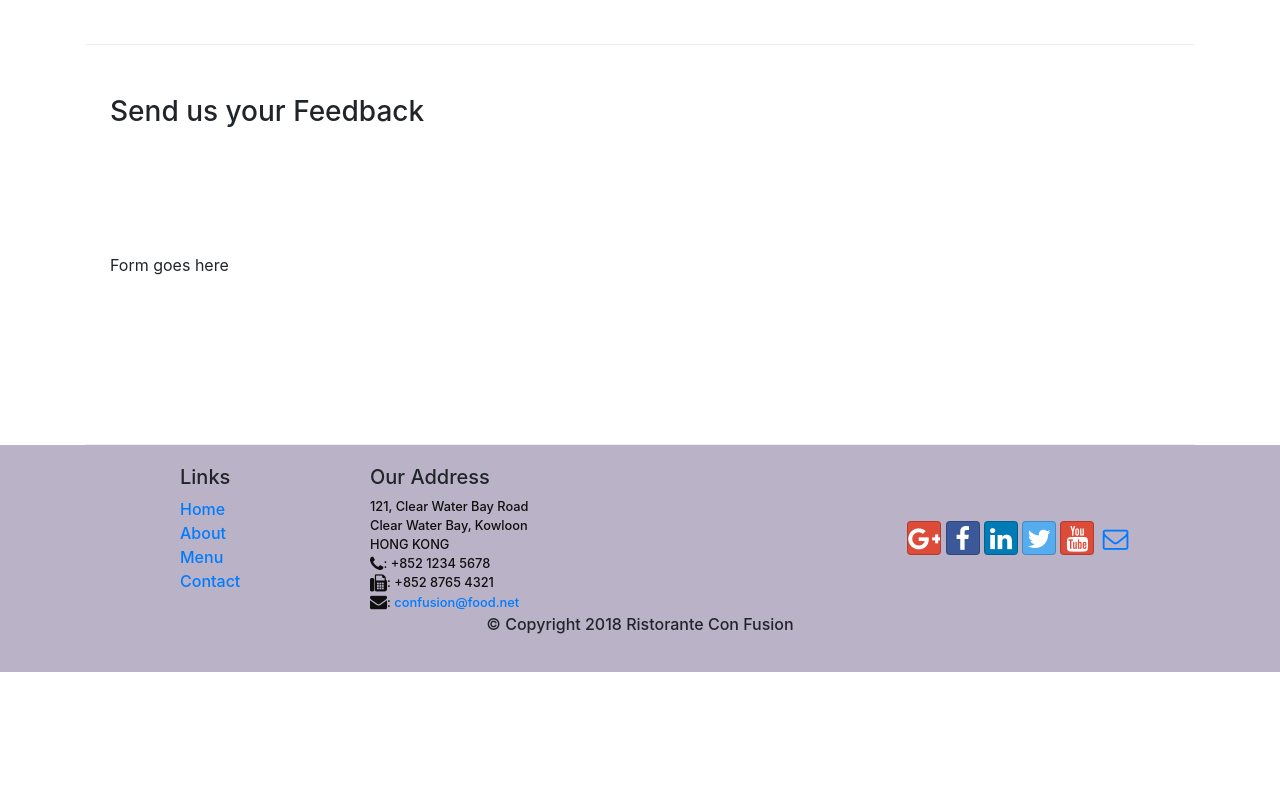
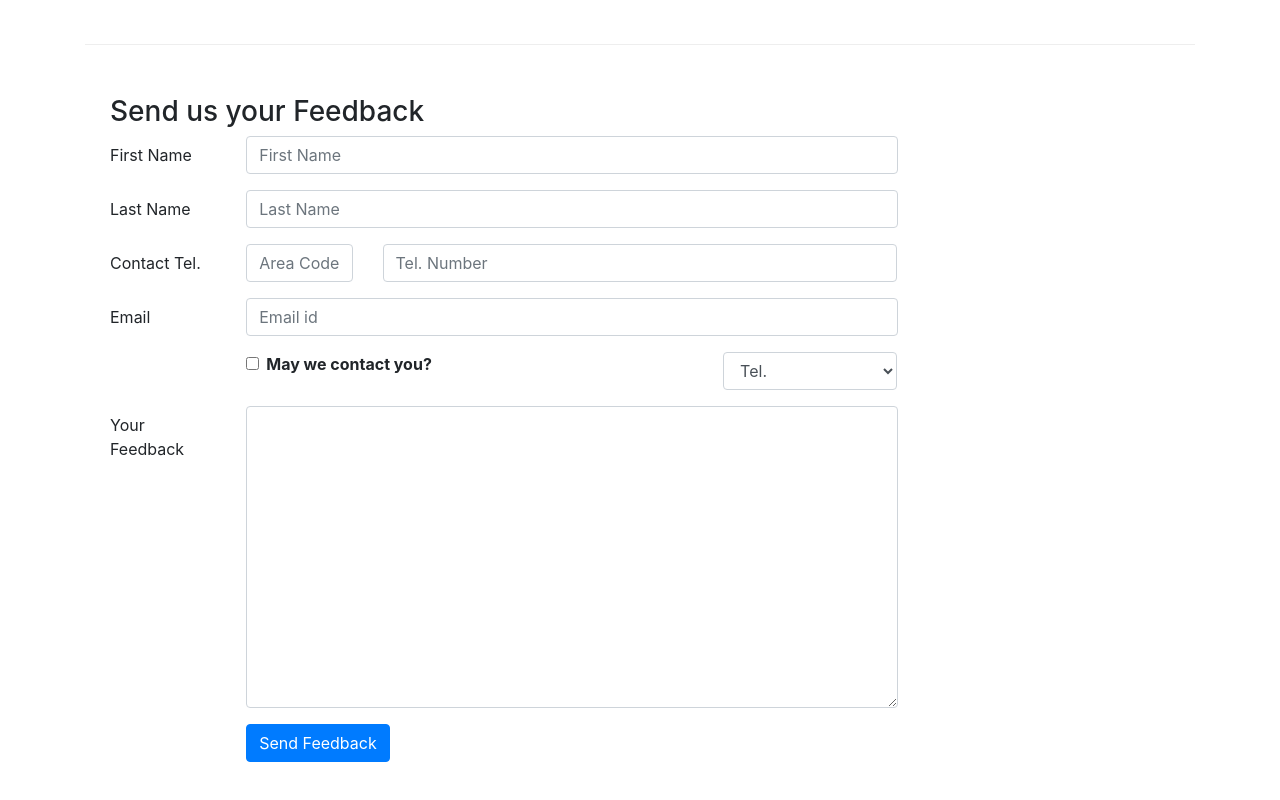
Before and after one commit to b-sujith/Fundamental-Concepts-Of-Compiler-Design, a website: page contactus.html in a window 1280 px wide. Shown: the part 820-1620 px from the top of the page. Before the commit the page ends 1492 px from the top, so only its background shows below. Drawn offline with nearby package versions, Linux system fonts and the light colour scheme.

Commit message:
week2 forms commit

```diff
--- a/contactus.html
+++ b/contactus.html
@@ -92,7 +92,62 @@
               <h3>Send us your Feedback</h3>
            </div>
             <div class="col-12 col-md-9">
-                Form goes here
+                <form>
+                    <div class="form-group row">
+                        <label for="firstname" class="col-md-2 col-form-label">First Name</label>
+                        <div class="col-12 col-md-10">
+                            <input type="text" class="form-control" id="firstname" name="firstname" placeholder="First Name">
+                        </div>
+                    </div>
+                    <div class="form-group row">
+                        <label for="lastname" class="col-md-2 col-form-label">Last Name</label>
+                        <div class="col-12 col-md-10">
+                            <input type="text" class="form-control" id="lastname" name="lastname" placeholder="Last Name">
+                        </div>
+                    </div>
+                    <div class="form-group row">
+                        <label for="telenum" class="col-md-2 col-form-label">Contact Tel.</label>
+                        <div class="col-md-2">
+                            <input type="text" class="form-control" name="areacode" placeholder="Area Code">
+                        </div>
+                        <div class="col-md-8">
+                            <input type="text" class="form-control" name="telenum" placeholder="Tel. Number">
+                        </div>
+                    </div>
+                    <div class="form-group row">
+                        <label for="emailid" class="col-md-2 col-form-label">Email</label>
+                        <div class="col-md-10">
+                            <input type="text" class="form-control" name="emailid" id="emailid" placeholder="Email id">
+                        </div>
+                    </div>
+                    <div class="form-group row">
+                        <div class="col-md-6 offset-md-2">
+                            <div class="form-check">
+                                <input type="checkbox" class="form-check-input" id="approve" name="approve" value="">
+                                <label class="form-check-label" for="approve">
+                                    <strong>May we contact you?</strong>
+                                </label>
+                            </div>
+                        </div>
+                        <div class="col-md-3 offset-md-1">
+                            <select class="form-control">
+                                <option>Tel.</option>
+                                <option>Email</option>
+                            </select>
+                        </div>
+                    </div>
+                    <div class="form-group row">
+                        <label for="feedback" class="col-md-2 col-form-label">Your Feedback</label>
+                        <div class="col-md-10">
+                            <textarea class="form-control" name="feedback" id="feedback" rows="12"></textarea>
+                        </div>
+                    </div>
+                    <div class="form-group row">
+                        <div class=" offset-md-2 col-md-10">
+                            <button type="submit" class="btn btn-primary">Send Feedback</button>
+                        </div>
+                    </div>
+                </form>
             </div>
              <div class="col-12 col-md">
             </div>
```
